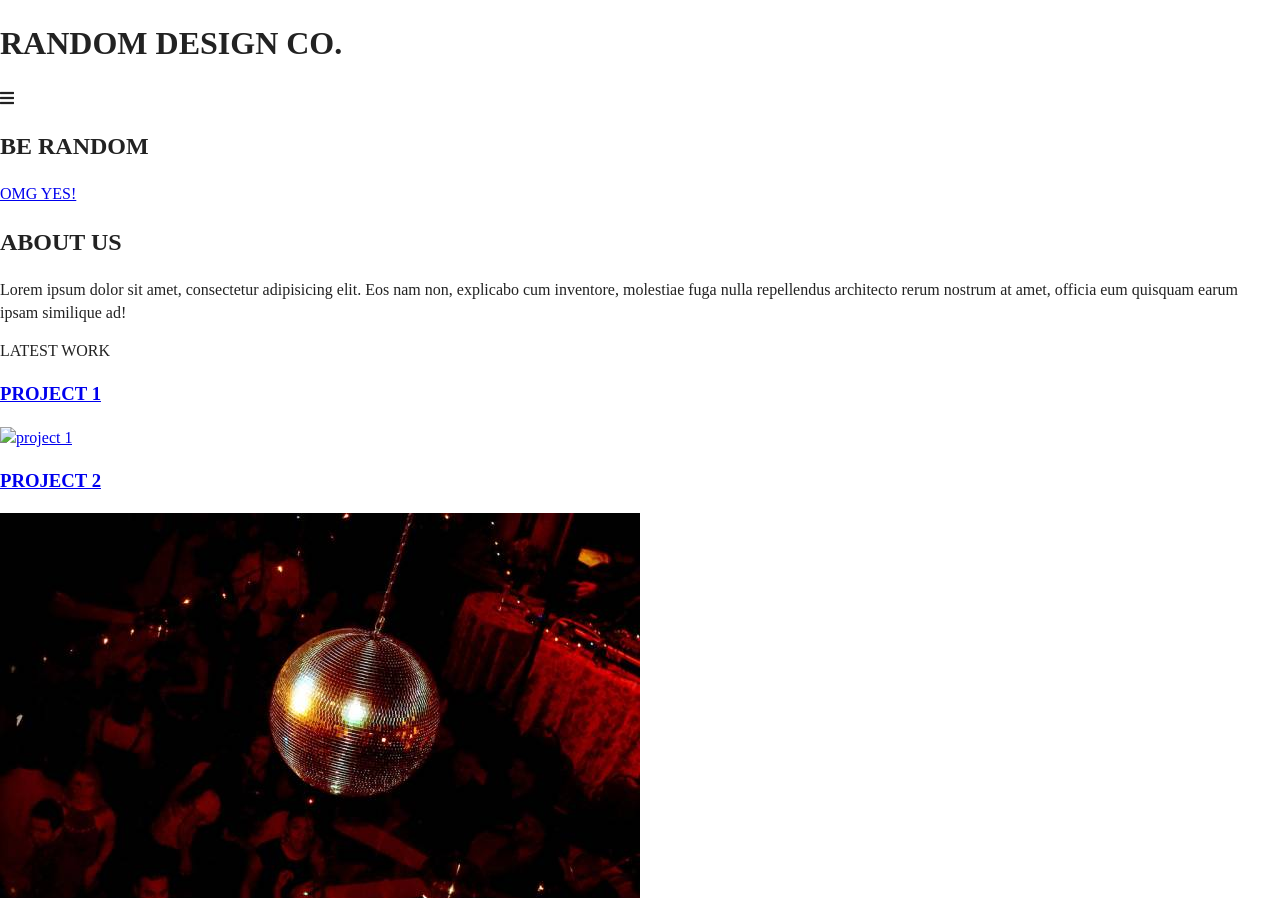
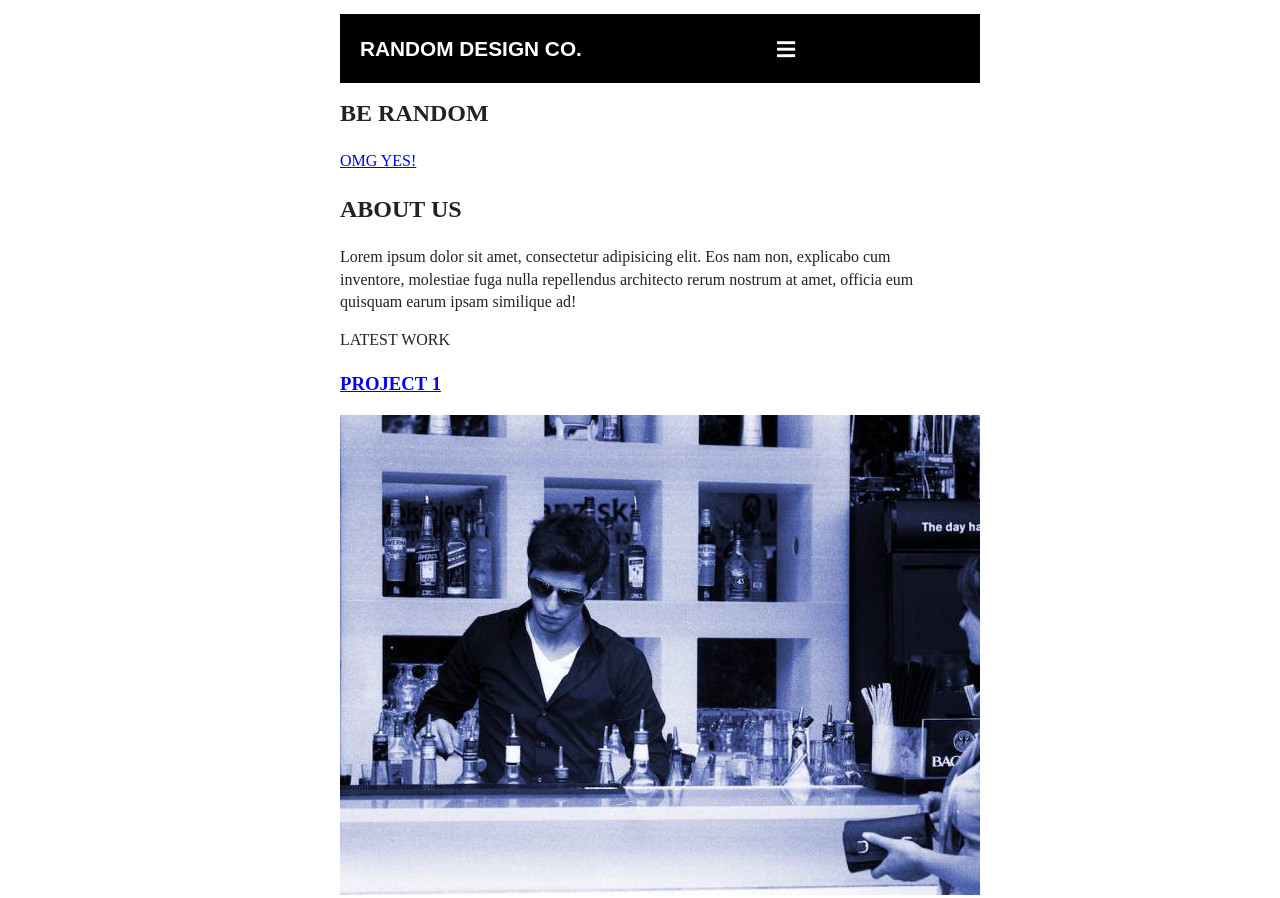
Before and after one commit to gvespasiano/Random-Design-Co, a plain HTML site: page index.html in a window 1280 px wide. Shown: the top 898 px of the page. Drawn offline with nearby package versions, Linux system fonts and the light colour scheme.

Commit message:
CSS For Nav Header / HTML Fixes

```diff
--- a/css/main.css
+++ b/css/main.css
@@ -96,11 +96,41 @@ textarea {
 /* ==========================================================================
    Author's custom styles
    ========================================================================== */
-
-
-
-
-
+html{
+	width:600px;
+	margin-left:auto;
+	margin-right:auto;
+	margin-top:0px;
+}
+header{
+	color:white;
+	background-color:black;
+	margin-top:0;
+	width:100%;
+}
+header h1{
+	float:left;
+	position:relative;
+	color:white;
+	background-color:black;
+	font-family: sans-serif;
+	padding:20px;
+	padding-right:20px;
+	width:100%;
+	font-size:1.3em;
+}
+#bars{
+	float:right;
+	color:white;
+	background-color:black;
+	position: absolute;
+	top:35px;
+	left:777px;
+	font-size:1.3em;
+}
+.intro{
+	clear:both;
+}
 
 
 
--- a/index.html
+++ b/index.html
@@ -24,7 +24,7 @@
   <!-- Add your site or application content here -->
 <header>
   <h1>RANDOM DESIGN CO.</h1>
-  <i class="fas fa-bars"></i>
+  <span id="bars"><i class="fas fa-bars"></i><span>
 </header>
 <section class="intro">
 <h2>
@@ -46,7 +46,7 @@
 <a href="#">
 <article class="portfolio">
   <h3>PROJECT 1</h3>
-  <img src="img/1-cocktails.jpeg" alt="project 1">
+  <img src="img/1-cocktail.jpeg" alt="project 1">
 </article>
 </a>
 <a href="#">
@@ -70,19 +70,19 @@
 <a href="#">
 <article class="portfolio">
   <h3>PROJECT 5</h3>
-  <img src="img/5-concert.jpeg" alt="project 5">
+  <img src="img/5-concert.jpg" alt="project 5">
 </article>
 </a>
 <a href="#">
 <article class="portfolio">
   <h3>PROJECT 6</h3>
-  <img src="img/6-nightlife.jpeg" alt="project 6">
+  <img src="img/6-nightlife.jpg" alt="project 6">
 </article>
 </a>
 <a href="#">
 <article class="portfolio">
   <h3>PROJECT 7</h3>
-  <img src="img/7-bar.jpeg" alt="project 7">
+  <img src="img/7-bar.jpg" alt="project 7">
 </article>
 </a>
   --
```
Also changed, not shown: 1 other file.
